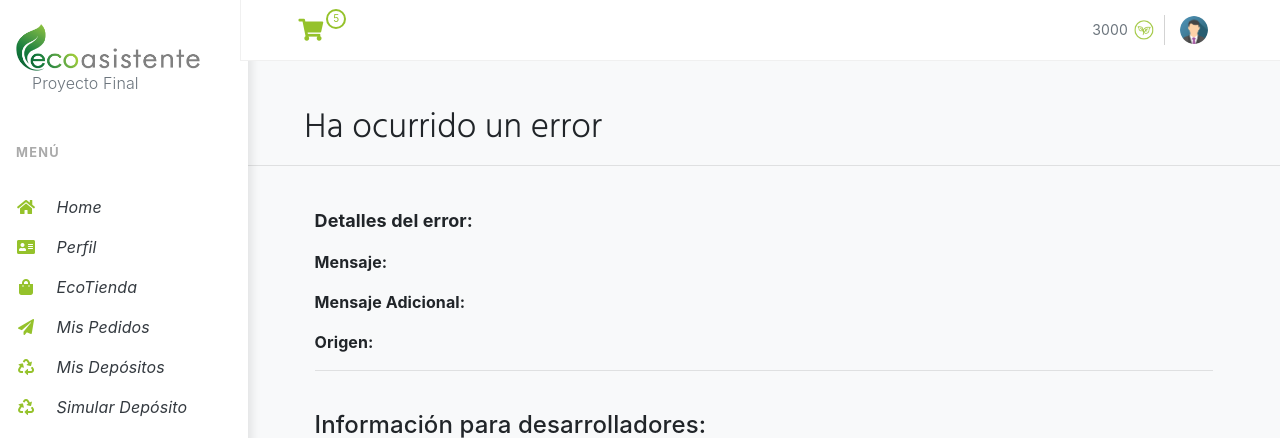
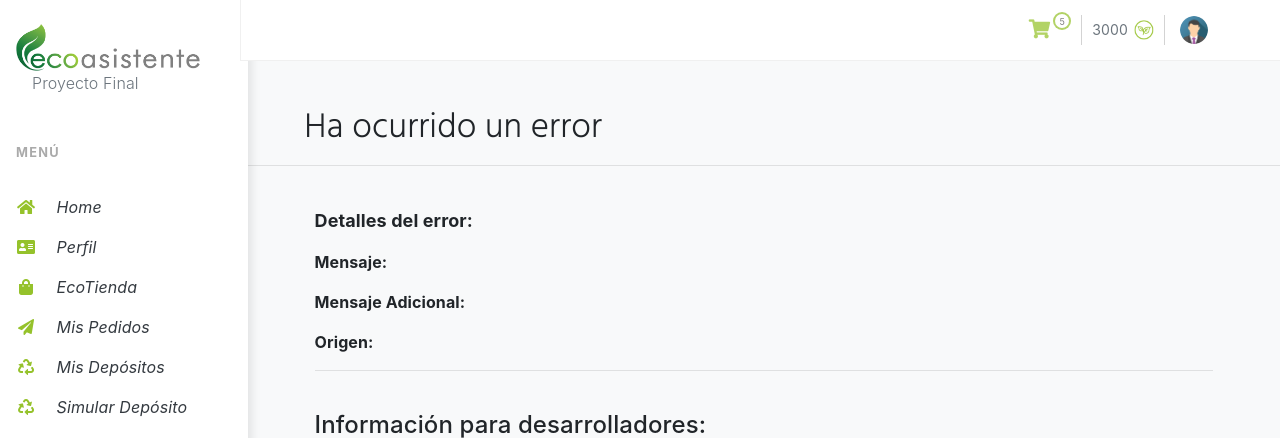
Before and after one commit to JoaquinCardonaRuiz/proyecto-final, a Flask app: page /codigo in a window 1280 px wide. Shown: the top 438 px of the page. Run offline with Flask 2, Linux system fonts and the light colour scheme; data that the repository does not hold is empty; some libraries are stand-ins or nearby versions.

Commit message:
Carrito navbar superior terminado y funcionando.

```diff
--- a/static/css/layout.css
+++ b/static/css/layout.css
@@ -188,16 +188,28 @@ html {
 	scroll-behavior: smooth;
   }
 
-.fa-sign-out-alt,.fa-barcode,.fa-map-marked-alt,.fa-lightbulb,.fa-shopping-cart{
+.fa-sign-out-alt,.fa-barcode,.fa-map-marked-alt,.fa-lightbulb{
 	color: #95C22B !important;
 }
 
-.fa-shopping-cart{
-	font-size: 22px;
+#carrito-navbar{
+	font-size: 19px;
+	color: #95c22bb9;
+	margin-top: 1px;
 }
 
-.fa-shopping-cart:hover{
-	color: #7cc22b;
+#carrito-navbar:hover{
+	color: #badd93cb;
+	cursor: pointer;
+}
+
+.numberCircle:hover{
+	cursor: pointer;
+}
+
+#carrito-navbar-container:hover{
+	cursor: pointer;
+	color: #a5d173;
 }
 
 .vl-heading {
@@ -213,15 +225,15 @@ html {
 }
 
 .numberCircle {
-	margin-top: -10px !important;
+	margin-top: -17px !important;
 	margin-left: 3px;
-    width: 20px;
-	height: 20px;
+    width: 18px;
+	height: 18px;
     line-height: 15px;
     border-radius: 50%;
-	color: #95C22B;
+	color: grey;
     text-align: center;
-    font-size: 10px;
-    border: 2px solid #95C22B;
+    font-size: 9px;
+    border: 2px solid #95c22bb9;
 	background-color: white;
 }
--- a/static/js/layout.js
+++ b/static/js/layout.js
@@ -31,5 +31,26 @@ $.getJSON("/layout/datos-usuario",function (result){
     if (result["carrito"]== false){
       $("#carrito-cant-items").text("0");
     }
+    else{
+      cantidad = 0;
+      carrito = result["carrito"];
+      for (var item in carrito){
+        cantidad += parseFloat(carrito[item]);
+      }
+      $("#carrito-cant-items").text(cantidad);
+    }
     //TODO: obtener la cantidad de elementos del carrito (chequear en que formato se guarda, creo que es un dic), y mostrarla.
 });
+
+//Redirige al url que recibe como parámetro.
+function redirect(link){
+  window.location.href = link;
+}
+
+//Redirige al url que recibe como parámetro en una nueva pestaña.
+function redirectBlank(link){
+window.open(
+  link,
+  '_blank' // <- This is what makes it open in a new window.
+);
+}
--- a/templates/layout.html
+++ b/templates/layout.html
@@ -157,24 +157,30 @@
   </div>
   <!-- End vertical navbar -->
   <nav class="navbar navbar-expand-lg navbar-light" id="up-bar">
-    <div class="justify-content-end" id="navbarNav" style="width: 9%;">
+    <div class="justify-content-end" id="navbarNav">
       <ul class="navbar-nav justify-content-end">
-        <li class="justify-content-end">
-          <i class="fas fa-shopping-cart" style="float: right !important;"></i>
-        </li>
-        <li>
-          <div class="numberCircle"><span id="carrito-cant-items">5</span></div>
-        </li>
       </ul>
     </div>
     <form class="form-inline my-2 my-lg-0 justify-content-end" id="user-username">
+        <!-- Icono del carrito -->
+        <div class="" id="carrito-navbar-container" style="margin-right: 0px;" onclick="redirect('/eco-tienda/carrito');">
+          <i class="fas fa-shopping-cart" id="carrito-navbar"></i>
+        </div>
+        <!-- Número del carrito -->
+        <div class="numberCircle"><span id="carrito-cant-items" onclick="redirect('/eco-tienda/carrito');">5</span></div>
+        <!-- Separador -->
+        <div class="vl vl-heading" style="margin-right: -6px;"></div>
+        <!-- Cant EP -->
         <a class="nav-link disabled user-username-text" href="#" id="cantEPNavBar" style="margin-right: -10px;">
           3000
         </a>
+        <!-- Logo EP -->
         <img src="/static/img/econpuntos-logo.png" class="" width="20px">
-
+        <!-- Separador -->
         <div class="vl vl-heading"></div>
+        <!-- Imagen usuario -->
         <img src="/static/img/avatar.png" width="28px" id="user-profile-img-navbar">
+        <!-- Nombre usuario -->
         <a class="nav-link disabled user-username-text" href="#" id="nombreUsuarioNavBar"></a>
     </form>
 </nav>
```
